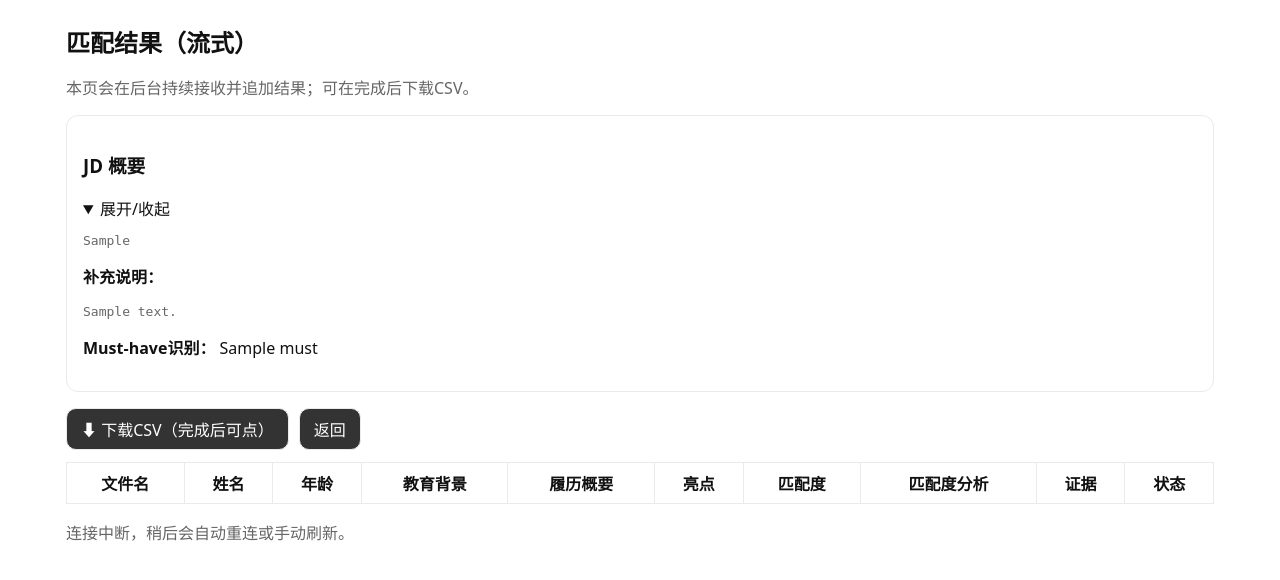
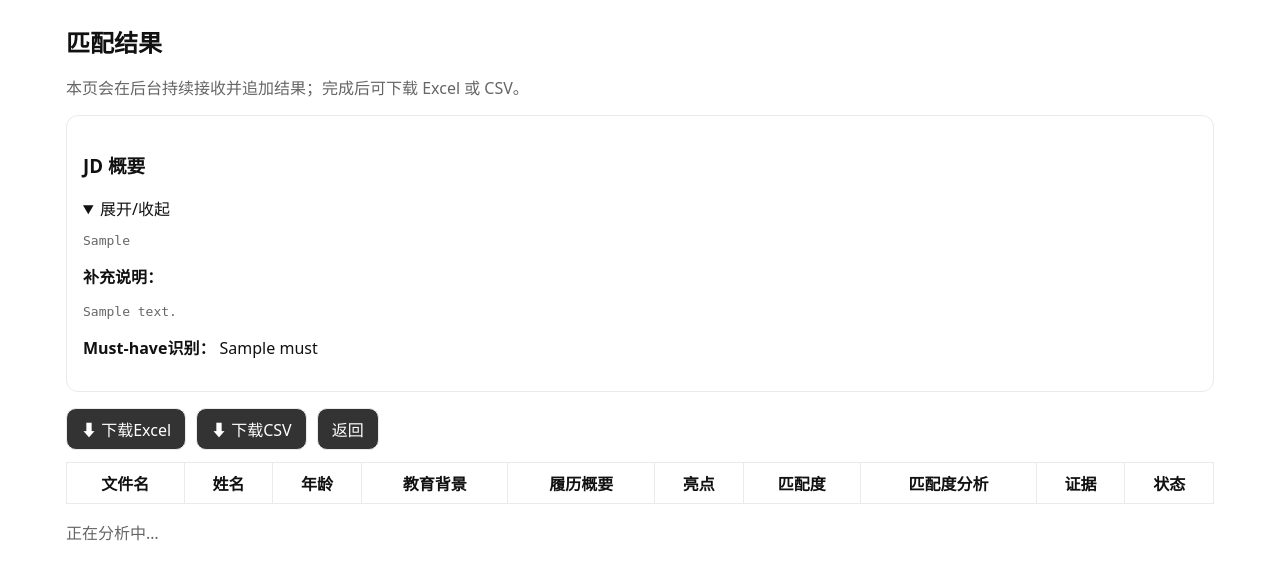
Before and after one commit to charleschoi123/-, a Flask app: template templates/results.html in a window 1280 px wide. Shown: the part 92-672 px from the top of the page. Run offline with Flask 3, Linux system fonts and the light colour scheme; the template is opened without the code that fills it: most values are stand-ins (such as "Sample title", 1, 10 or a date in 2020); data that the repository does not hold is empty.

Commit message:
Update results.html

```diff
--- a/templates/results.html
+++ b/templates/results.html
@@ -11,8 +11,8 @@
   </header>
 
   <div class="container">
-    <h2>匹配结果（流式）</h2>
-    <p class="muted">本页会在后台持续接收并追加结果；可在完成后下载CSV。</p>
+    <h2>匹配结果</h2>
+    <p class="muted">本页会在后台持续接收并追加结果；完成后可下载 Excel 或 CSV。</p>
 
     <section class="card">
       <h3>JD 概要</h3>
@@ -26,7 +26,8 @@
     </section>
 
     <div class="actions">
-      <a id="csvBtn" class="btn" href="/download_csv/{{ batch_id }}" target="_blank">⬇ 下载CSV（完成后可点）</a>
+      <a id="xlsxBtn" class="btn" href="/download_excel/{{ batch_id }}" target="_blank">⬇ 下载Excel</a>
+      <a id="csvBtn" class="btn" href="/download_csv/{{ batch_id }}" target="_blank">⬇ 下载CSV</a>
       <a class="btn" href="/">返回</a>
     </div>
 
@@ -55,9 +56,7 @@
     const tbody = document.querySelector('#resultTable tbody');
     function esc(s){ return (s||'').toString().replace(/[&<>"']/g,m=>({ '&':'&amp;','<':'&lt;','>':'&gt;','"':'&quot;',"'":'&#39;' }[m])) }
 
-    const evt = new EventSource("/events/{{ batch_id }}");
-    evt.onmessage = (e)=>{
-      const r = JSON.parse(e.data);
+    function renderRow(r){
       const d = r.data || {};
       const tr = document.createElement('tr');
       tr.innerHTML = `
@@ -70,15 +69,32 @@
         <td><b>${esc(d.overall)}</b></td>
         <td class="muted">${esc(d.fit_analysis)}</td>
         <td class="muted">${(d.evidence||[]).map(x=>`<div>“${esc(x)}”</div>`).join('')}</td>
-        <td>${r.ok ? '<span class="ok">OK</span>' : '<span class="err">ERR</span>'}</td>
+        <td>
+          ${r.ok ? '<span class="ok">OK</span>' : '<span class="err">ERR</span>'}
+          <div class="muted" style="max-width:260px">
+            ${(d.risk_notes||[]).map(x=>`<div>· ${esc(x)}</div>`).join('')}
+          </div>
+        </td>
       `;
       tbody.appendChild(tr);
-      document.getElementById('status').textContent = `已完成 ${tbody.children.length} 条，仍在进行…`;
-    };
-    evt.addEventListener('done', ()=>{
-      document.getElementById('status').textContent = '已全部完成 ✅';
-    });
-    evt.onerror = ()=>{ document.getElementById('status').textContent = '连接中断，稍后会自动重连或手动刷新。'; };
+      document.getElementById('status').textContent = `已完成 ${tbody.children.length} 条…`;
+    }
+
+    const mode = "{{ stream_mode or 'sse' }}";
+    if (mode === 'sse') {
+      const evt = new EventSource("/events/{{ batch_id }}");
+      evt.onmessage = (e)=> renderRow(JSON.parse(e.data));
+      evt.addEventListener('done', ()=>{ document.getElementById('status').textContent = '已全部完成 ✅'; });
+      evt.onerror = ()=>{ document.getElementById('status').textContent = '连接中断，稍后会自动重连或手动刷新。'; };
+    } else {
+      let seen = 0;
+      const timer = setInterval(async ()=>{
+        const res = await fetch("/rows/{{ batch_id }}");
+        const js = await res.json();
+        while (seen < js.rows.length) { renderRow(js.rows[seen++]); }
+        if (js.done) { clearInterval(timer); document.getElementById('status').textContent = '已全部完成 ✅'; }
+      }, 1200);
+    }
   </script>
 </body>
 </html>
```
